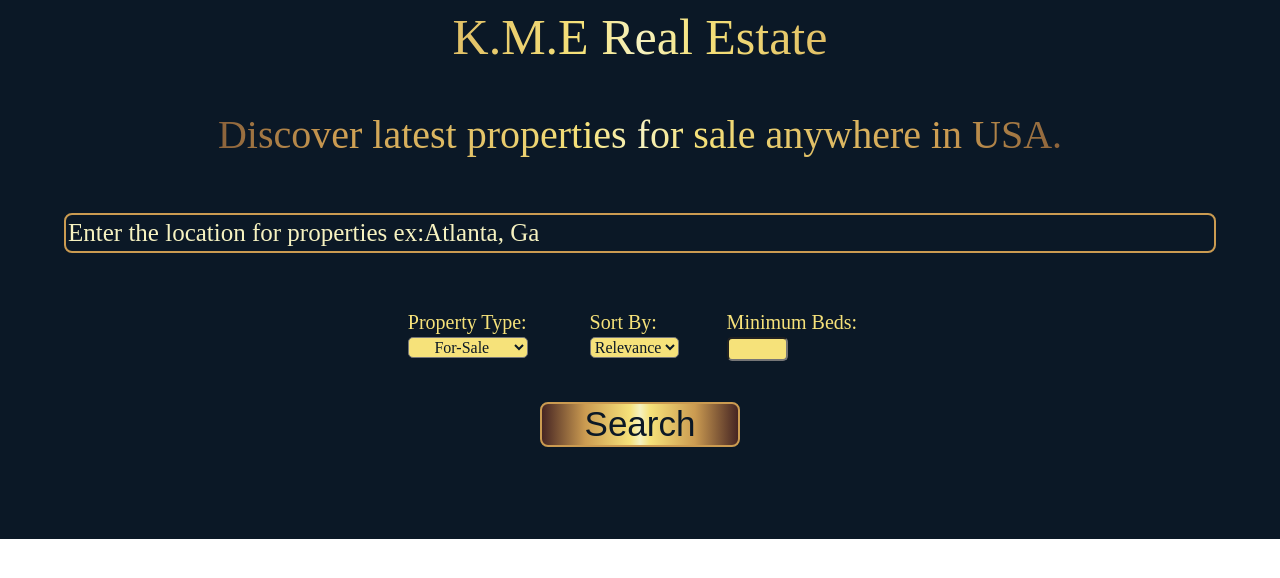
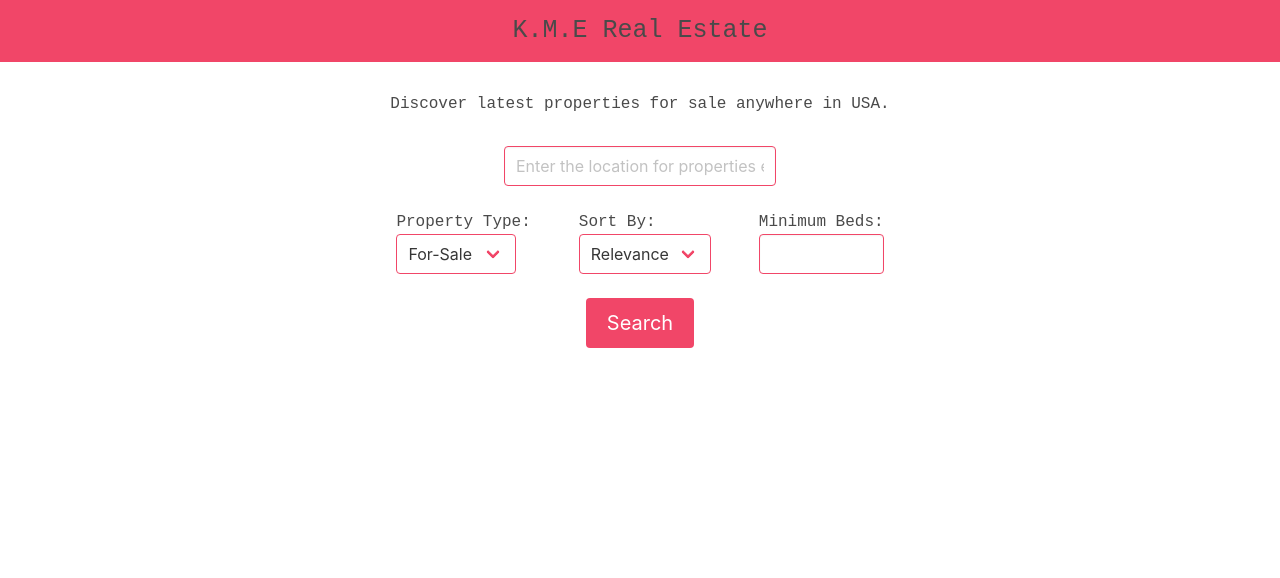
Before and after one commit to mhdAlghazouli/front-End-Project, a plain HTML site: page index.html in a window 1280 px wide. Drawn offline with nearby package versions, Linux system fonts and the light colour scheme; some packages are replaced by stand-ins of ours.

Commit message:
fixed the css

```diff
--- a/JS/helpers/render.js
+++ b/JS/helpers/render.js
@@ -2,7 +2,7 @@ function render(objArr) {
   let housesArr = objArr.map(currentHouse => {
 
       return `
-        <div class="mt-6 has-background-white row" style="width:18rem; margin-bottom:16px; border-radius: 15px;">
+        <div class="mt-6 has-background-white row" style="width:18rem; margin-bottom:16px; border-radius: 15px;box-shadow:10px 10px 10px 10px #888888;">
           <div class="column">
             <img src="${noImage(currentHouse)}" style="width:18rem; height:200px; border-radius: 15px;"/>
           </div>
@@ -16,7 +16,7 @@ function render(objArr) {
             <h2 style="font-size:15px;">${currentHouse.price}</h2>
           </div>
           <div class="column">
-            <button class="detail button is-success is-focused"><a href="${currentHouse['rdc_web_url']}" target="_blank" style="color:white;">Click</a></button>
+            <button class="detail button is-danger is-focused"><a href="${currentHouse['rdc_web_url']}" target="_blank" style="color:white;">Details</a></button>
           </div>
         </div>
 
--- a/JS/script.js
+++ b/JS/script.js
@@ -3,6 +3,7 @@ let userInput = document.getElementById('userInput');
 const searchBtn = document.getElementById('searchBtn');
 const content =document.getElementById('content-container');
 const sortBy = document.getElementById('sortBy');
+console.dir(sortBy)
 const propertyType = document.getElementById("propertyType")
 const loadMore = document.getElementById('loadMore');
 //create limit variables to add it to the api
--- a/index.html
+++ b/index.html
@@ -4,30 +4,31 @@
   <meta charset="UTF-8">
   <meta http-equiv="X-UA-Compatible" content="IE=edge">
   <meta name="viewport" content="width=device-width, initial-scale=1">
-  <link rel="stylesheet" href="./style/style.css">
+  <!-- <link rel="stylesheet" href="./style/style.css"> -->
   <link rel="stylesheet" href="https://cdn.jsdelivr.net/npm/bulma@0.9.4/css/bulma.min.css">
 
   <title>Real Estate App</title>
 
 </head>
 
-<body class="background ">
-  <div class="container ">
+<body class="background" style="font-family: monospace;">
+  <div class=" p-3  is-flex is-justify-content-center has-background-danger" >
+    <h1 style="font-size: 25px;">K.M.E Real Estate</h1>
+  </div>
+  <div class="container is-flex is-flex-direction-column is-align-items-center is-justify-content-center">
     <!-- start header div that contains h1 div and h2 div and user input div and sort by select div and minimum beds input div-->
-    <div >
+    <div class="" style="width: 100%;">
       <!--start h1 div  -->
-      <div class="appName" >
-        <h1>K.M.E Real Estate <span></span></h1>
-      </div>
+
       <!-- start h2 div -->
-      <div>
+      <div class="is-flex is-justify-content-center">
         <h2 class="discoverS" style="margin: 30px;">Discover latest properties for sale anywhere in USA.</h2>
       </div>
 
     </div>
       <!-- start user input div -->
-      <div class="is-flex is-justify-content-center mt-6">
-        <input type="text" class="searchBox" placeholder="Enter the location for properties ex:Atlanta, Ga" id="userInput" style="width: 100%;"/>
+      <div class="is-flex is-justify-content-center">
+        <input type="text" class="input is-danger" placeholder="Enter the location for properties ex:Atlanta, Ga" id="userInput"/>
       </div >
       <!-- start sort by select and Minimum Beds select -->
       <div class="is-flex is-justify-content-center mt-5">
@@ -35,8 +36,8 @@
         <div class="field mr-6">
           <label class="filters">Property Type:</label>
           <div class="">
-            <div class="control">
-              <select class="sort" id="propertyType" style="width: 120px;">
+            <div class="select is-danger">
+              <select class="" id="propertyType" style="width: 120px;">
                 <option value="for-sale">For-Sale</option>
                 <option value="for-rent">For-Rent</option>
               </select>
@@ -47,8 +48,8 @@
         <div class="field mr-6">
           <label class="filters">Sort By:</label>
           <div class="control">
-            <div class="select-is-success ">
-              <select class="sort" id="sortBy">
+            <div class="select is-danger">
+              <select class="" id="sortBy">
                 <option value="relevance">Relevance</option>
                 <option value="newest">Newest</option>
                 <option value="price_high">High-Low</option>
@@ -61,7 +62,7 @@
         <div>
           <label class="filters" >Minimum Beds:</label>
           <div class="control">
-            <input type="number" min="1" max="10" class="sort" id="minBeds" />
+            <input type="number" min="1" max="10" class="input is-danger" id="minBeds" />
           </div>
         </div>
       </div>
@@ -69,36 +70,16 @@
 
       <!-- start search button -->
       <div class=" is-flex is-justify-content-center mt-3">
-        <button type="submit" class="button is-medium is-success " id="searchBtn" style="    display: flex;
-    justify-content: center;
-    width: 200px;
-    height: 45px;
-    border-radius: 8px;
-    color: #0b1826;
-    font-family: sans-serif;
-    font-size: 35px;
-    margin-top: 20px;
-    margin-bottom: 80px;
-
-    background-image: linear-gradient(
-        to right,
-        #462523 0,
-        #cb9b51 22%,
-        #f6e27a 45%,
-        #f6f2c0 50%,
-        #f6e27a 55%,
-        #cb9b51 78%,
-        #462523 100%
-        );
-border: 2px solid #cb9b51;">Search</button>
+        <button type="submit" class="button is-medium is-danger " id="searchBtn">Search</button>
       </div>
       <!-- start content body div-->
-      <div>
-      <div class="results" id="content-container"></div>
-      </div>
+
+
+      <div class="content-container results is-flex is-flex-wrap-wrap is-justify-content-space-around row" id="content-container"></div>
+
       <!-- add hidden load more button -->
       <div class=" is-flex is-justify-content-center mt-3 ">
-        <button id="loadMore" class="button loadButton " style="display: none;">load more</button>
+        <button id="loadMore" class="button is-medium is-danger " style="display: none;">load more</button>
       </div>
 
       <h3></h3>
@@ -115,7 +96,7 @@ border: 2px solid #cb9b51;">Search</button>
   <script src="./JS/helpers/apis.js"></script>
   <script src="./JS/helpers/render.js"></script>
   <script async
-  src="https://maps.googleapis.com/maps/api/js?key=AIzaSyCIah-zEu1jFSjbMibJoX0m0YFZgY-buRw&libraries=places&callback=activatePlacesSearch">
+  src="https://maps.googleapis.com/maps/api/js?key=AIzaSyDx_1OvQf9IepPl8r8fMQNVvz522z3eJuw&libraries=places&callback=activatePlacesSearch">
 </script>
 
 
```
